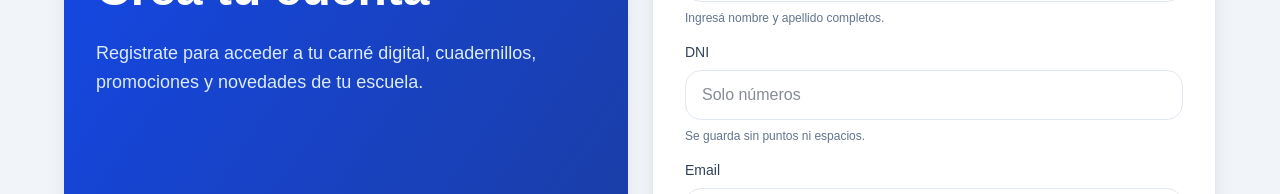
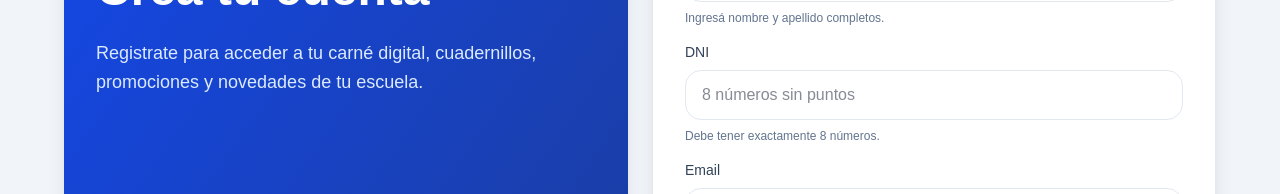
Before and after one commit to feschascomus/fes-chascomus, a Next.js app: page /registro in a window 1280 px wide. Shown: the part 262-456 px from the top of the page. Built offline with nearby package versions, Linux system fonts and the light colour scheme; no server answers; the database is empty.

Commit message:
registro con validacion exacta de dni

```diff
--- a/src/app/registro/page.js
+++ b/src/app/registro/page.js
@@ -62,6 +62,10 @@ export default function RegistroPage() {
     return /^[^\s@]+@[^\s@]+\.[^\s@]+$/.test(valor)
   }
 
+  const dniValido = (valor) => {
+    return /^\d{8}$/.test(valor)
+  }
+
   const generarCodigo = (dniValor, escuelaCodigo) => {
     return `${dniValor}${escuelaCodigo}`
   }
@@ -81,8 +85,13 @@ export default function RegistroPage() {
       return
     }
 
-    if (dniFinal.length < 7 || dniFinal.length > 8) {
-      alert("Ingresá un DNI válido, sin puntos")
+    if (!dniValido(dniFinal)) {
+      alert("El DNI debe tener exactamente 8 números")
+      return
+    }
+
+    if (/^(\d)\1{7}$/.test(dniFinal)) {
+      alert("Ingresá un DNI válido")
       return
     }
 
@@ -214,13 +223,14 @@ export default function RegistroPage() {
               <input
                 type="text"
                 inputMode="numeric"
+                maxLength={8}
                 className="block w-full rounded-2xl border border-slate-200 bg-white px-4 py-3 text-slate-900"
-                placeholder="Solo números"
+                placeholder="8 números sin puntos"
                 value={dni}
-                onChange={(e) => setDni(limpiarDni(e.target.value))}
+                onChange={(e) => setDni(limpiarDni(e.target.value).slice(0, 8))}
               />
               <p className="mt-2 text-xs text-slate-500">
-                Se guarda sin puntos ni espacios.
+                Debe tener exactamente 8 números.
               </p>
             </div>
 
```
